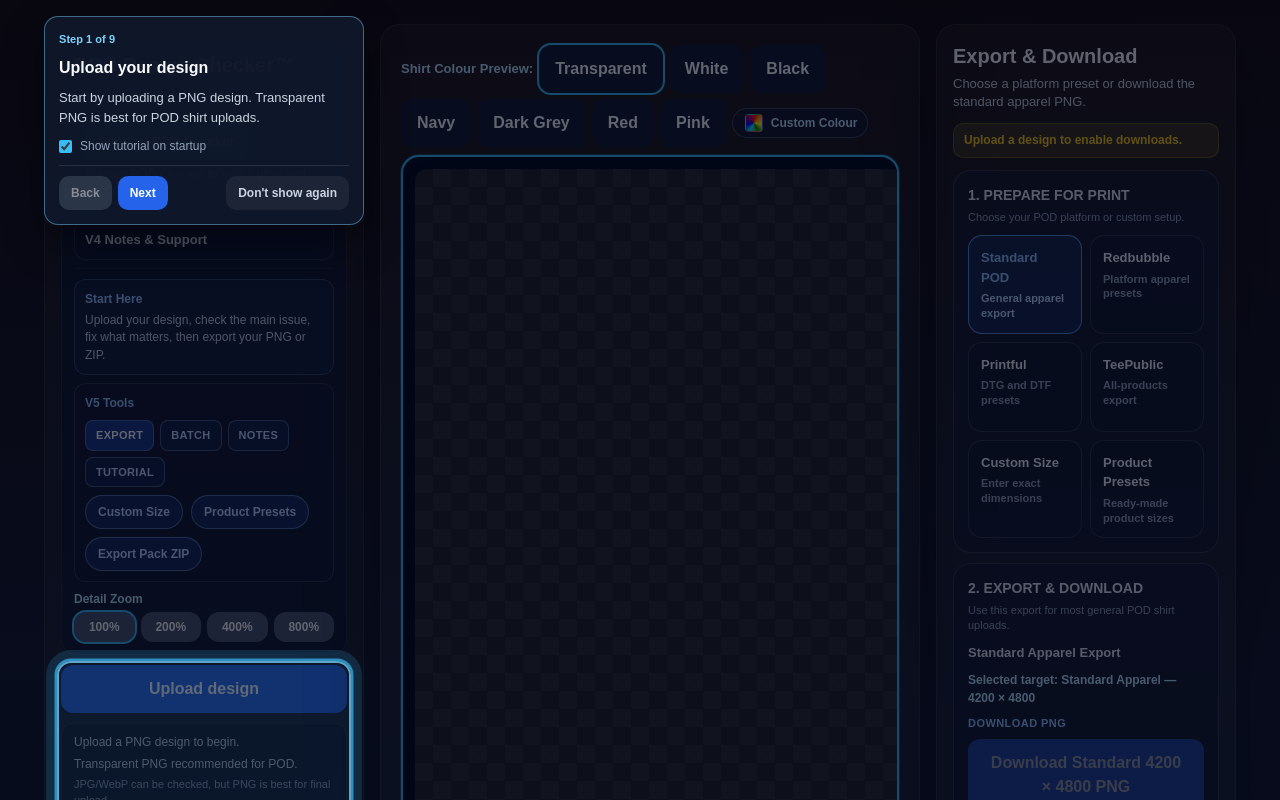
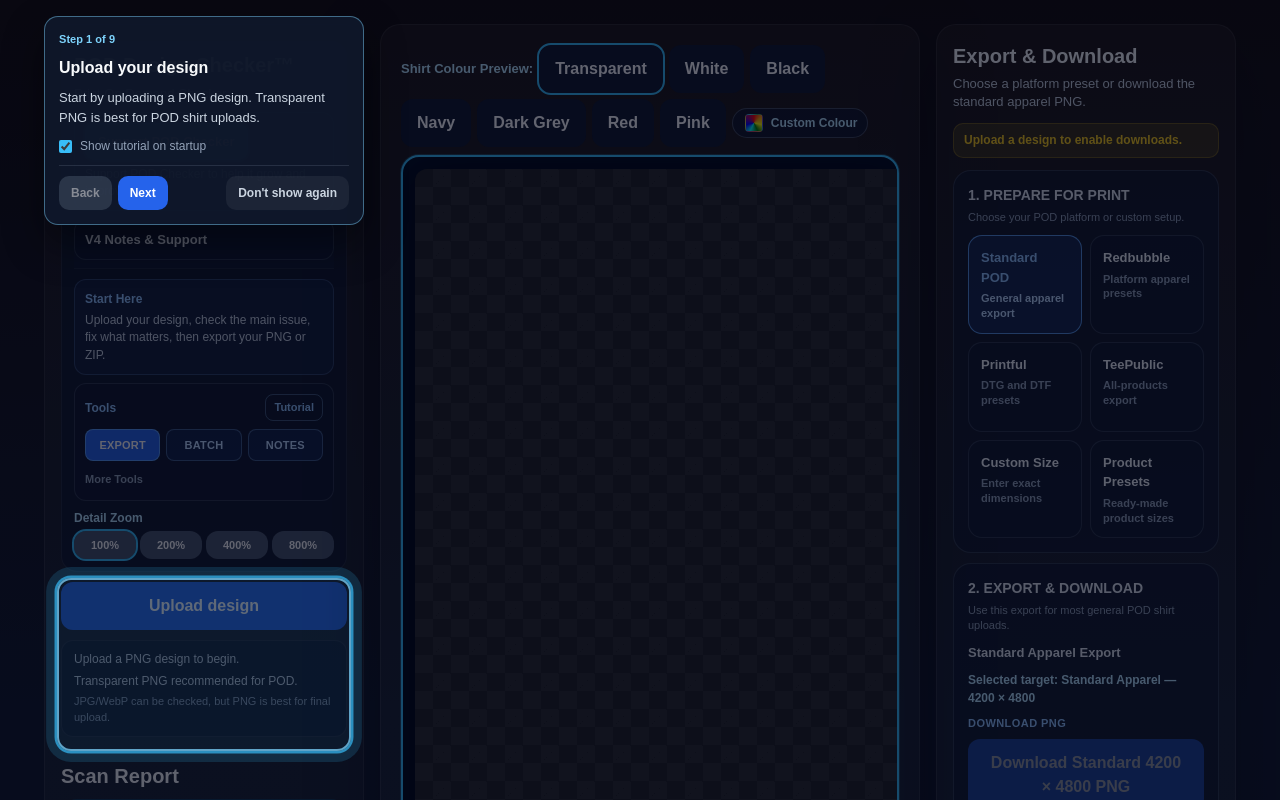
Before and after one commit to noobmacker-creator/pod-design-checker, a Next.js app: page / in a window 1280 px wide. Shown: the top 800 px of the page. Built offline with nearby package versions, Linux system fonts and the light colour scheme.

Commit message:
Simplify tools panel

```diff
--- a/app/components/ScanResultsPanel.tsx
+++ b/app/components/ScanResultsPanel.tsx
@@ -212,30 +212,34 @@ export default function ScanResultsPanel({
   onDownloadBatchExportZip,
   uploadTarget = 'standard',
 }: ScanResultsPanelProps) {
-  const [v5ToolsTab, setV5ToolsTab] = useState<'export' | 'batch' | 'notes' | 'tutorial'>('export');
+  const [toolsTab, setToolsTab] = useState<'export' | 'batch' | 'notes'>('export');
 
-  const v5TabButtonStyle = (active: boolean): React.CSSProperties => ({
-    padding: '6px 10px',
+  const toolsTabButtonStyle = (active: boolean): React.CSSProperties => ({
+    flex: '1 1 0',
+    minWidth: 0,
+    padding: '7px 6px',
     borderRadius: 8,
     fontSize: 11,
     fontWeight: 800,
     textTransform: 'uppercase',
-    letterSpacing: '0.03em',
-    background: active ? 'rgba(37, 99, 235, 0.45)' : 'rgba(37, 99, 235, 0.14)',
+    letterSpacing: '0.02em',
+    background: active ? '#2563eb' : 'rgba(37, 99, 235, 0.14)',
     color: active ? '#ffffff' : '#bfdbfe',
+    border: active ? '1px solid rgba(96, 165, 250, 0.85)' : '1px solid rgba(147, 197, 253, 0.35)',
+    cursor: 'pointer',
+    textAlign: 'center',
+  });
+
+  const tutorialTextButtonStyle: React.CSSProperties = {
+    padding: '4px 8px',
+    borderRadius: 8,
+    fontSize: 11,
+    fontWeight: 700,
+    background: 'transparent',
+    color: '#93c5fd',
     border: '1px solid rgba(147, 197, 253, 0.35)',
     cursor: 'pointer',
-  });
-
-  const v5ToolButtonStyle: React.CSSProperties = {
-    padding: '7px 12px',
-    borderRadius: 999,
-    fontSize: 12,
-    fontWeight: 800,
-    background: 'rgba(37, 99, 235, 0.22)',
-    color: '#bfdbfe',
-    border: '1px solid rgba(147, 197, 253, 0.45)',
-    cursor: 'pointer',
+    flexShrink: 0,
   };
   // Auto Fix detection: once Auto Fix has run, the placement/size issues it resolves
   // should disappear from the active scan report AND from the Result Summary, instead
@@ -451,7 +455,7 @@ export default function ScanResultsPanel({
   const displayScore =
     img && criticalActive.length === 0 && warningActive.length === 0 ? 100 : printScore;
 
-  const uploadNotesPanel = v5ToolsTab === 'notes' ? (
+  const uploadNotesPanel = toolsTab === 'notes' ? (
     <PODUploadNotes
       file={file}
       img={img}
@@ -489,7 +493,7 @@ export default function ScanResultsPanel({
         overflowWrap: 'anywhere',
       }}
     >
-      <div style={{ display: 'grid', gap: 10 }}>
+      <div style={{ display: 'grid', gap: 10, minWidth: 0, maxWidth: '100%' }}>
         <div
           style={{
             padding: 12,
@@ -498,9 +502,12 @@ export default function ScanResultsPanel({
             border: '1px solid rgba(255,255,255,0.08)',
             display: 'grid',
             gap: 10,
+            minWidth: 0,
+            maxWidth: '100%',
+            overflow: 'hidden',
           }}
         >
-          <div style={{ display: 'grid', gap: 8 }}>
+          <div style={{ display: 'grid', gap: 8, minWidth: 0, maxWidth: '100%' }}>
             <div
               style={{
                 position: 'sticky',
@@ -638,54 +645,54 @@ export default function ScanResultsPanel({
                 border: '1px solid rgba(148, 163, 184, 0.22)',
                 display: 'grid',
                 gap: 8,
+                minWidth: 0,
+                maxWidth: '100%',
+                overflow: 'hidden',
               }}
             >
-              <div style={{ fontWeight: 800, fontSize: 12, color: '#93c5fd' }}>V5 Tools</div>
-              <div style={{ display: 'flex', flexWrap: 'wrap', gap: 6 }}>
+              <div
+                style={{
+                  display: 'flex',
+                  justifyContent: 'space-between',
+                  alignItems: 'center',
+                  gap: 8,
+                  minWidth: 0,
+                }}
+              >
+                <div style={{ fontWeight: 800, fontSize: 12, color: '#93c5fd' }}>Tools</div>
+                <button type="button" onClick={() => onOpenTutorial?.()} style={tutorialTextButtonStyle}>
+                  Tutorial
+                </button>
+              </div>
+              <div style={{ display: 'flex', gap: 6, minWidth: 0, maxWidth: '100%' }}>
                 {(
                   [
                     ['export', 'Export'],
                     ['batch', 'Batch'],
                     ['notes', 'Notes'],
-                    ['tutorial', 'Tutorial'],
                   ] as const
                 ).map(([tab, label]) => (
                   <button
                     key={tab}
                     type="button"
-                    onClick={() => setV5ToolsTab(tab)}
-                    style={v5TabButtonStyle(v5ToolsTab === tab)}
+                    onClick={() => setToolsTab(tab)}
+                    style={toolsTabButtonStyle(toolsTab === tab)}
                   >
                     {label}
                   </button>
                 ))}
               </div>
 
-              {v5ToolsTab === 'export' ? (
-                <div style={{ display: 'flex', flexWrap: 'wrap', gap: 8 }}>
-                  <button type="button" onClick={() => onOpenCustomSize?.()} style={v5ToolButtonStyle}>
-                    Custom Size
-                  </button>
-                  <button type="button" onClick={() => onOpenProductPresets?.()} style={v5ToolButtonStyle}>
-                    Product Presets
-                  </button>
-                  <button type="button" onClick={() => onOpenExportPackZip?.()} style={v5ToolButtonStyle}>
-                    Export Pack ZIP
-                  </button>
-                </div>
-              ) : null}
-
-              {v5ToolsTab === 'batch' ? (
-                <div style={{ display: 'grid', gap: 8 }}>
-                  <div style={{ display: 'flex', flexWrap: 'wrap', gap: 8 }}>
+              {toolsTab === 'batch' ? (
+                <div style={{ display: 'grid', gap: 8, minWidth: 0 }}>
+                  <div style={{ display: 'flex', flexWrap: 'wrap', gap: 6, minWidth: 0 }}>
                     <button
                       type="button"
                       onClick={() => onOpenBatchCheck?.()}
                       style={{
-                        ...v5ToolButtonStyle,
-                        background: batchCheckOpen
-                          ? 'rgba(37, 99, 235, 0.45)'
-                          : 'rgba(37, 99, 235, 0.22)',
+                        ...toolsTabButtonStyle(batchCheckOpen),
+                        flex: '1 1 auto',
+                        minWidth: 0,
                       }}
                     >
                       Batch Check
@@ -694,13 +701,12 @@ export default function ScanResultsPanel({
                       type="button"
                       onClick={() => onOpenBatchExport?.()}
                       style={{
-                        ...v5ToolButtonStyle,
-                        background: batchExportOpen
-                          ? 'rgba(37, 99, 235, 0.45)'
-                          : 'rgba(37, 99, 235, 0.22)',
+                        ...toolsTabButtonStyle(batchExportOpen),
+                        flex: '1 1 auto',
+                        minWidth: 0,
                       }}
                     >
-                      Batch Export Queue
+                      Batch Export
                     </button>
                   </div>
                   {batchCheckOpen && onLoadFileFromBatch ? (
@@ -712,37 +718,47 @@ export default function ScanResultsPanel({
                 </div>
               ) : null}
 
-              {v5ToolsTab === 'notes' ? uploadNotesPanel : null}
+              {toolsTab === 'notes' ? uploadNotesPanel : null}
 
-              {v5ToolsTab === 'tutorial' ? (
-                <div style={{ display: 'grid', gap: 8 }}>
-                  <button type="button" onClick={() => onOpenTutorial?.()} style={v5ToolButtonStyle}>
-                    Open Tutorial
-                  </button>
-                  <div style={{ fontSize: 12, color: '#94a3b8', lineHeight: 1.45 }}>
-                    Step-by-step guide for upload, scan, Auto Fix, export, and shirt colour preview.
+              <details>
+                <summary
+                  style={{
+                    cursor: 'pointer',
+                    fontSize: 11,
+                    fontWeight: 800,
+                    color: '#94a3b8',
+                    padding: '2px 0',
+                    listStyle: 'none',
+                  }}
+                >
+                  More Tools
+                </summary>
+                <div style={{ marginTop: 6, fontSize: 11, color: '#64748b', lineHeight: 1.4 }}>
+                  Custom Size, Product Presets, and Export Pack ZIP are in Export &amp; Download on the right.
                 </div>
-                </div>
-              ) : null}
+              </details>
             </div>
 
             <div
             style={{
               display: 'grid',
-              gap: 8,
+              gap: 4,
+              minWidth: 0,
+              maxWidth: '100%',
             }}
             data-tour="detail-zoom"
           >
-            <div style={{ display: 'grid', gap: 4 }}>
             <span style={{ fontWeight: 800, color: '#bae6fd', fontSize: 12 }}>
               Detail Zoom
             </span>
             <div
               style={{
                 display: 'flex',
-                  flexWrap: 'wrap',
-                  gap: 6,
+                flexWrap: 'nowrap',
+                gap: 4,
                 alignItems: 'center',
+                minWidth: 0,
+                maxWidth: '100%',
               }}
             >
               {[1, 2, 4, 8].map((z) => (
@@ -753,10 +769,10 @@ export default function ScanResultsPanel({
                     setActionMessage(`Inspect Zoom set to ${z * 100}%.`);
                   }}
                   style={{
-                      padding: '6px 8px',
+                    padding: '6px 4px',
                     minWidth: 0,
-                      flex: '1 1 44px',
-                      fontSize: 12,
+                    flex: '1 1 0',
+                    fontSize: 11,
                     fontWeight: inspectZoom === z ? 800 : 600,
                     outline: inspectZoom === z ? '2px solid #38bdf8' : undefined,
                   }}
@@ -765,7 +781,6 @@ export default function ScanResultsPanel({
                   {z * 100}%
                 </button>
               ))}
-              </div>
             </div>
           </div>
         </div>
```
Lines whose indentation alone changed are shown as unchanged.
